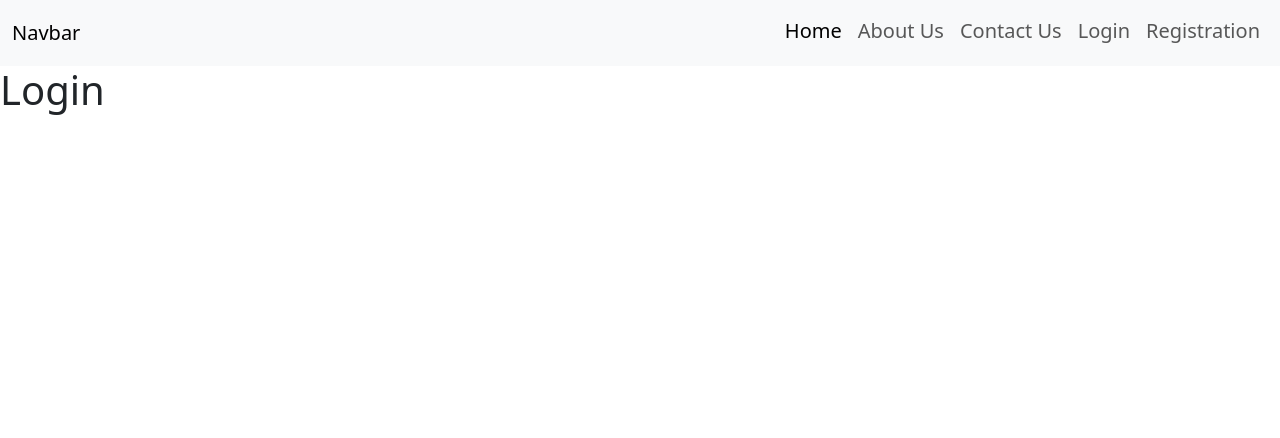
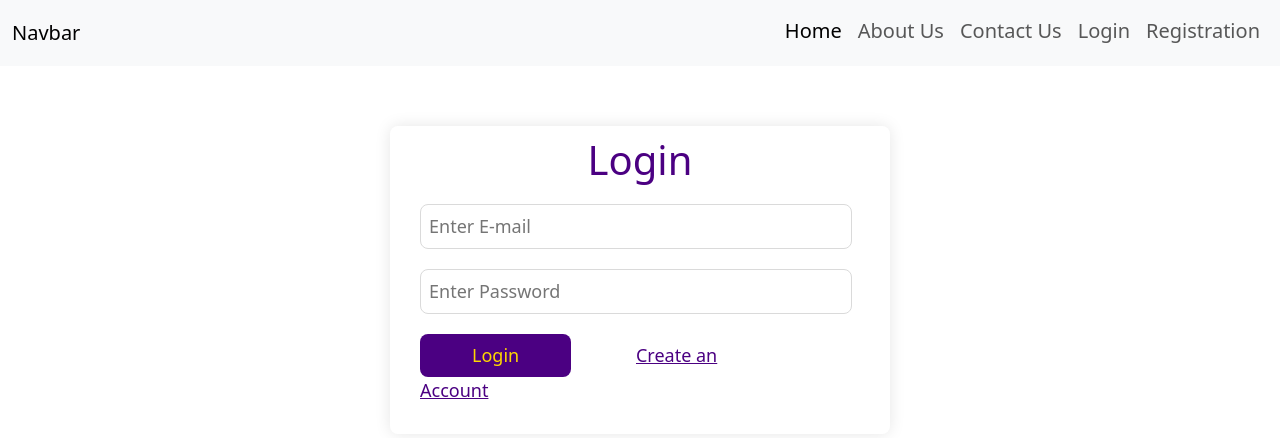
Before and after one commit to Mudassir5367/MERN-Stack-Project-for-Bignners, a React (Create React App) app in the folder frontend/: page /login in a window 1280 px wide. Shown: the top 438 px of the page. Built offline with nearby package versions, Linux system fonts and the light colour scheme.

Commit message:
signUp-UI,Login-UI

```diff
--- a/frontend/src/App.css
+++ b/frontend/src/App.css
@@ -1,4 +1,4 @@
-.App {
+/* .App {
   text-align: center;
 }
 
@@ -35,4 +35,56 @@
   to {
     transform: rotate(360deg);
   }
+} */
+
+      /* css */
+.signUp-h{
+  text-align: center;
+  color: indigo;
 }
+.signUpInputs{
+  width: 500px;
+  margin: auto;
+  box-shadow: 0 0 16px rgba(0, 0, 0, 0.1);
+  /* background-color: rgba(0, 0, 0, 0.05); */
+  border-radius: 8px;
+  padding: 10px;
+  margin-top: 20px;
+  margin-bottom: 20px;
+}
+.inputSignUp{
+  width: 90%;
+  font-size: 18px;
+  margin: 20px;
+
+}
+.inputSignUp input{
+  border: none;
+  width: 100%;
+  padding: 8px;
+  border-radius: 8px;
+  border: 1px solid #dadada;
+}
+.signUpBtn{
+  background-color: indigo;
+  color: gold;
+  border: none;
+  padding: 8px;
+  width: 35%;
+  cursor: pointer;
+  border-radius: 8px;
+}
+.signUpLink{
+  margin: 10%;
+  /* text-decoration: none; */
+  color: indigo;
+}
+    /* signIn */
+.signInInputs{
+  margin-top: 60px;
+  min-height: 300px;
+}
+.signInLink{
+  margin: 15%;
+  color: indigo;
+}
--- a/frontend/src/App.js
+++ b/frontend/src/App.js
@@ -17,7 +17,6 @@ function App() {
   return (
     <Router>
     <Navbar/>
-     <>
       <div>
         <Routes>
           <Route path='/' element = {<div>Home</div>}/>
@@ -27,8 +26,6 @@ function App() {
           <Route path='/signup' element = {<Signup/>}/>
         </Routes>
       </div>
-     </>
-
     </Router>
   );
 }
--- a/frontend/src/components/Login.js
+++ b/frontend/src/components/Login.js
@@ -1,9 +1,25 @@
 import React from 'react'
+import {Link} from 'react-router-dom'
 
 const Login = () => {
   return (
     <div>
-      <h1>Login</h1>
+       <>
+      <div className='signUpInputs signInInputs'>
+      <h1 className='signUp-h signIn-h'>Login</h1>
+        <div className='inputSignUp'>
+          <input type='email' name='email' placeholder='Enter E-mail'/>
+        </div>
+        <div className='inputSignUp'>
+          <input type='password' name='password' placeholder='Enter Password'/>
+        </div>
+        <div className='inputSignUp'>
+          <button className='signUpBtn'>Login</button>
+          <Link to={'/signUp'} className='signInLink'>Create an Account</Link>
+        </div>
+      </div>
+
+    </>
 
     </div>
   )
--- a/frontend/src/components/Signup.js
+++ b/frontend/src/components/Signup.js
@@ -1,11 +1,36 @@
 import React from 'react'
+import {Link} from 'react-router-dom'
 
 const Signup = () => {
   return (
-    <div>
-      <h1>Signup</h1>
+    <>
+      <div className='signUpInputs'>
+      <h1 className='signUp-h signIn-h'>SignUp</h1>
+        <div className='inputSignUp'>
+          <input type='text' name='name' placeholder='Enter Name'/>
+        </div>
+        <div className='inputSignUp'>
+          <input type='email' name='email' placeholder='Enter E-mail'/>
+        </div>
+        <div className='inputSignUp'>
+          <input type='tel' name='phone' placeholder='Enter Phone'/>
+        </div>
+        <div className='inputSignUp'>
+          <input type='text' name='work' placeholder='Enter Work'/>
+        </div>
+        <div className='inputSignUp'>
+          <input type='password' name='password' placeholder='Enter Password'/>
+        </div>
+        <div className='inputSignUp'>
+          <input type='password' name='cpassword' placeholder='Enter Password'/>
+        </div>
+        <div className='inputSignUp'>
+          <button className='signUpBtn'>Register</button>
+          <Link to={'/login'} className='signUpLink'>I've already an Account</Link>
+        </div>
+      </div>
 
-    </div>
+    </>
   )
 }
 
```
Also changed, not shown: 1 other file (tests, documents, lock files or other folders).
